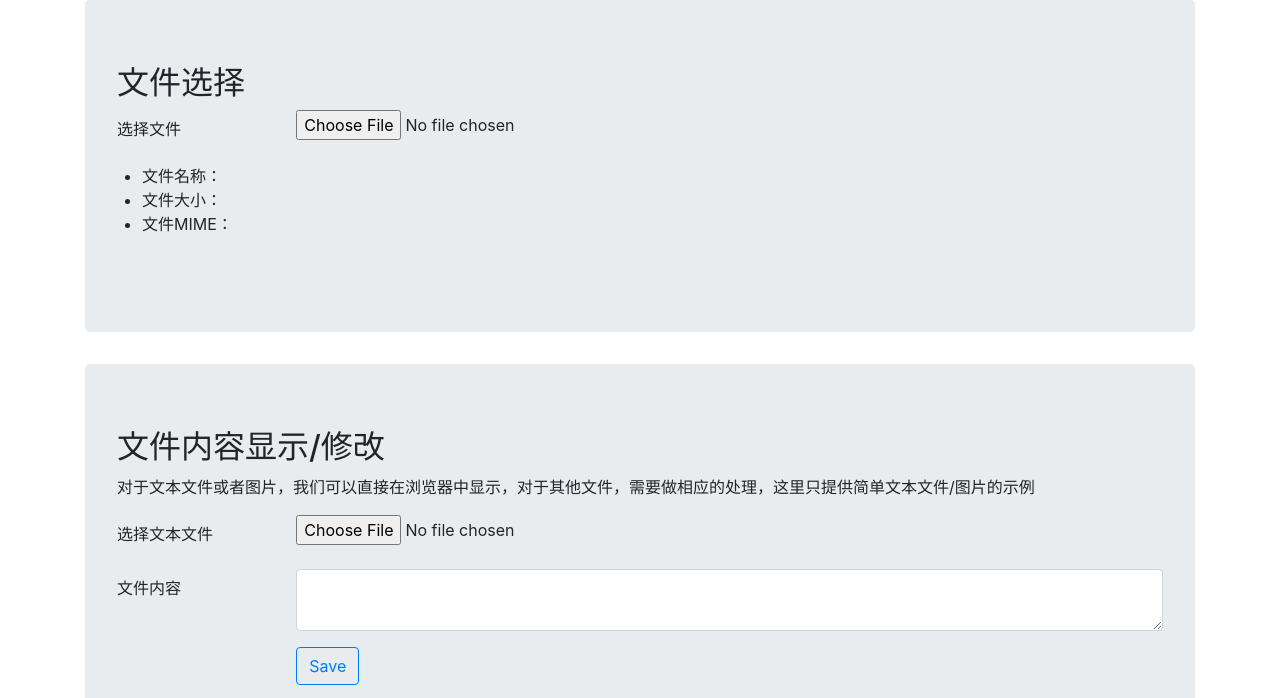
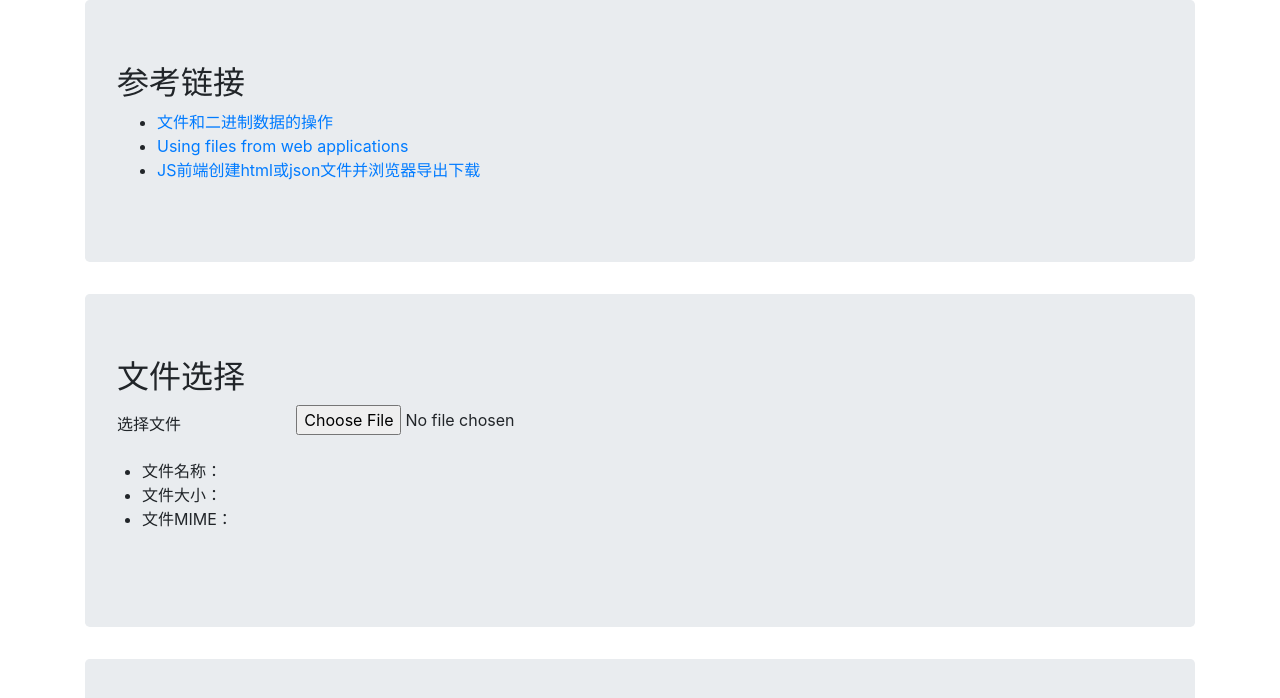
Before and after one commit to sheguloves/code-snapshot-lib, a website: page static/file-blob.html in a window 1280 px wide. Shown: the top 698 px of the page. Drawn offline with nearby package versions, Linux system fonts and the light colour scheme.

Commit message:
Support all image type

```diff
--- a/static/file-blob.html
+++ b/static/file-blob.html
@@ -10,6 +10,14 @@
     <div class="container">
         <div class="row">
             <main class="col-md">
+                <section class="jumbotron">
+                    <h2>参考链接</h2>
+                    <ul>
+                        <li><a href="https://javascript.ruanyifeng.com/htmlapi/file.html">文件和二进制数据的操作</a></li>
+                        <li><a href="https://developer.mozilla.org/en-US/docs/Web/API/File/Using_files_from_web_applications">Using files from web applications</a></li>
+                        <li><a href="https://www.zhangxinxu.com/wordpress/2017/07/js-text-string-download-as-html-json-file/">JS前端创建html或json文件并浏览器导出下载</a></li>
+                    </ul>
+                </section>
                 <section id="文件选择" class="jumbotron">
                     <h2>文件选择</h2>
                     <form>
@@ -63,7 +71,7 @@
                         <div class="form-group row">
                             <label class="col-sm-2 col-form-label">选择图片</label>
                             <div class="col-sm-10">
-                                <input class="form-control-file" type="file" onchange="handleImageFiles(this)" accept="image/png, image/jpeg">
+                                <input class="form-control-file" type="file" onchange="handleImageFiles(this)" accept="image/*">
                             </div>
                         </div>
                         <div class="form-group row">
```
Also changed, not shown: 1 other file.
